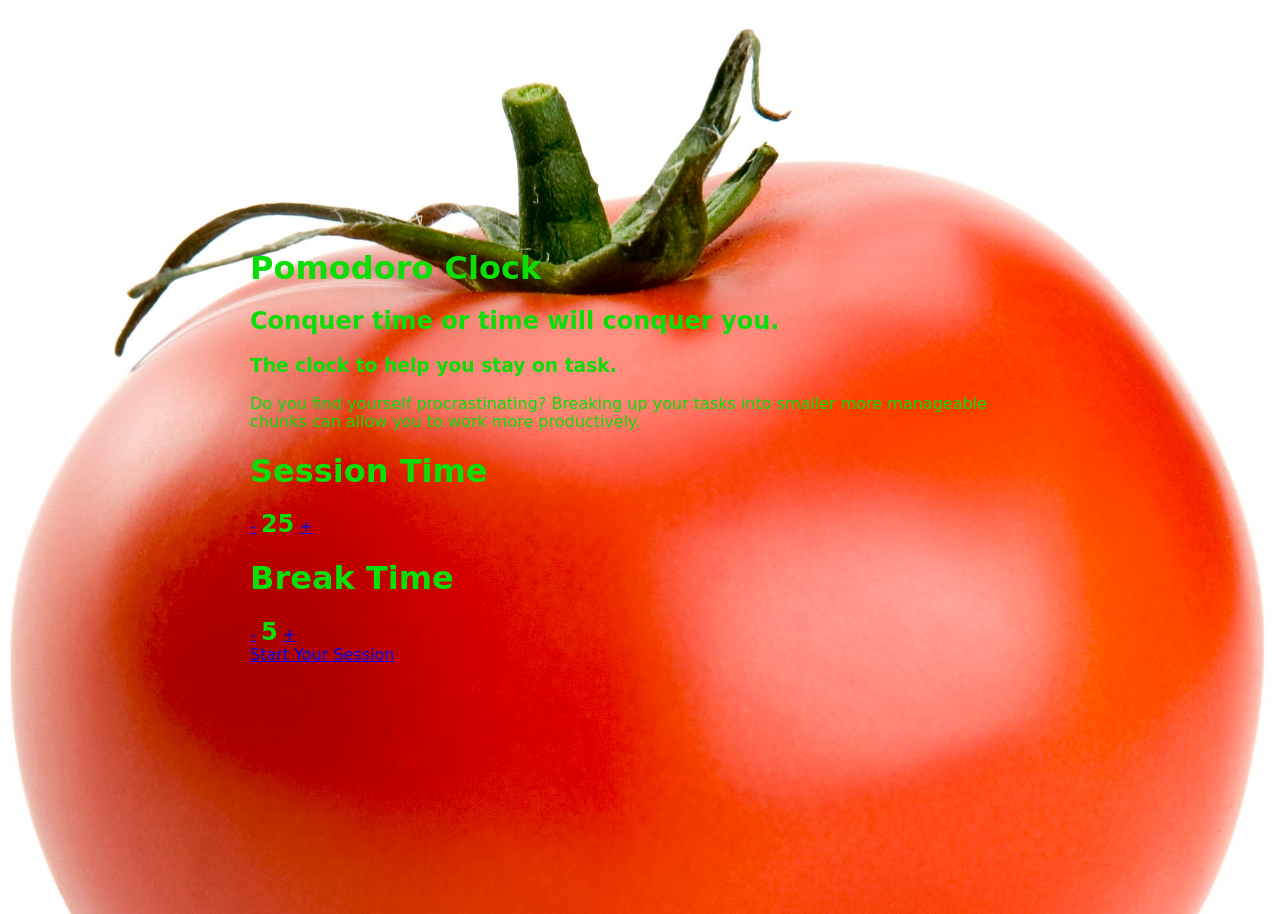
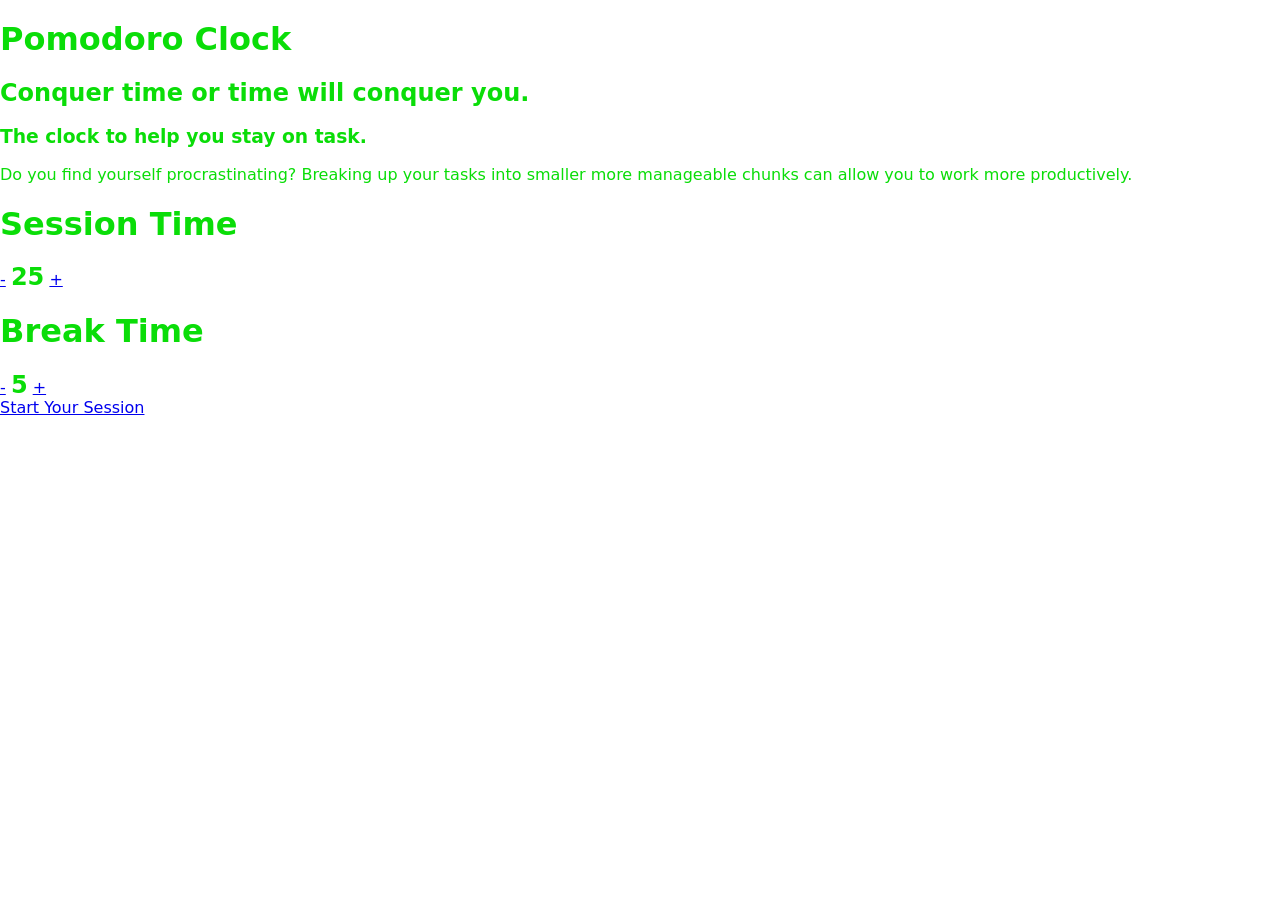
Before and after one commit to ShugKnight24/pomodoro, a plain HTML site: page index.html in a window 1280 px wide. After the commit the page ends 800 px from the top, so only its background shows below. Drawn offline with nearby package versions, Linux system fonts and the light colour scheme; a web font is replaced by a local one.

Commit message:
Remove image to create a CSS tomato

```diff
--- a/css/styles.css
+++ b/css/styles.css
@@ -1,14 +1,9 @@
 body {
-	background-image: url(../images/tomato.jpg);
-	background-size: cover;
-	background-repeat: no-repeat;
-	background-attachment: fixed;
 	color: #0add08;
 	font-family: 'Happy Monkey', cursive;
-	margin: 250px;
 }
 
-h2{
+h2 {
 	display: inline;
 }
 
```
Also changed, not shown: images/tomato.jpg (deleted).
